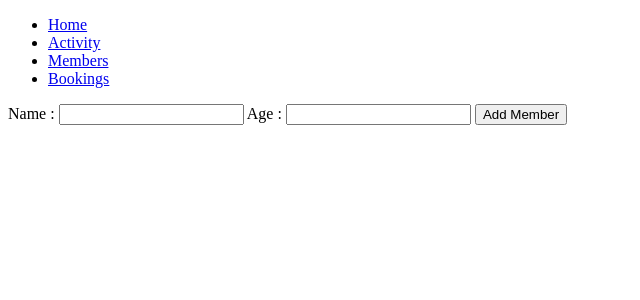
After one commit to Hornec1099/Gym_Project, a Flask app: page /members/new in a window 1280 px wide. The commit adds this page. Shown: the top 300 px of the page, without its empty margins (0-640 px from the left). Run offline with Flask 2, Linux system fonts and the light colour scheme.

Commit message:
completed all repo and the member pages with no CSS

```diff
--- a/app.py
+++ b/app.py
@@ -1,9 +1,12 @@
 from flask import Flask , render_template
 
+from controllers.member_controller import member_blueprint
+from controllers.actvitiy_controller import activity_blueprint
 
 app = Flask( __name__)
 
-
+app.register_blueprint(member_blueprint)
+app.register_blueprint(activity_blueprint)
 
 @app.route('/')
 def home ():
--- a/console.py
+++ b/console.py
@@ -35,3 +35,5 @@ booking3 = Booking( member2 , activity1 )
 booking_repository.save(booking1)
 booking_repository.save(booking2)
 booking_repository.save(booking3)
+
+members = activity_repository.members(activity1)
--- /dev/null
+++ b/controllers/member_controller.py
@@ -0,0 +1,54 @@
+from flask import Flask, render_template, request, redirect
+from flask import Blueprint
+from models.member import Member
+
+
+import repositories.member_repository as member_repository
+
+member_blueprint = Blueprint( "members", __name__)
+
+@member_blueprint.route("/members")
+def index():
+    members = member_repository.select_all()
+    return render_template( "members/index.html", all_members = members)
+
+
+@member_blueprint.route("/members/new")
+def new_member_form():
+    return render_template("members/new.html")
+
+@member_blueprint.route('/members', methods =['POST'])
+def create_member():
+    name = request.form['name']
+    age = request.form['age']
+    member = Member(name, age)
+    member_repository.save(member)
+    return redirect( "/members")
+
+
+@member_blueprint.route('/members/<id>')
+def show_member(id):
+    member =member_repository.select(id)
+    return render_template('members/show.html', member = member)
+
+
+@member_blueprint.route('/members/<id>/edit')
+def edit_member(id):
+    member = member_repository.select(id)
+    return render_template('members/edit.html', member = member)
+
+
+
+@member_blueprint.route('/members/<id>', methods=['POST'])
+def alter_member(id):
+    name = request.form['edited_name']
+    age = request.form['edited_age']
+    member = Member(name, age, id)
+    member_repository.update(member)
+    return redirect ('/members')
+
+
+@member_blueprint.route('/members/<id>/delete')
+def delete_member_id(id):
+    member_repository.delete(id)
+    return redirect('/members')
--- a/templates/base.html
+++ b/templates/base.html
@@ -10,7 +10,7 @@
 <nav>
     <ul>
         <li><a href = "/"> Home </a></li>
-        <li><a href = "/activites"> Activities </a></li>
+        <li><a href = "/activity"> Activity </a></li>
         <li><a href = "/members"> Members </a></li>
         <li><a href = "/bookings"> Bookings </a></li>
     </ul>
--- /dev/null
+++ b/templates/members/new.html
@@ -0,0 +1,17 @@
+{% extends "base.html" %}
+
+{% block content %}
+
+<form action = "/members" method = "post">
+
+    <label for = "name" > Name : </label>
+    <input type = "text" name = "name" id = "name">
+
+    <label for ="age"> Age : </label>
+    <input type = "number" name = "age" id = "age" min = 0 >
+
+    <button type ="submit"> Add Member </button>
+
+</form>
+
+{% endblock %}
```
Also changed, not shown: controllers/actvitiy_controller.py (added, +29 -0 lines), repositories/activity_repository.py (+4 -4 lines), repositories/booking_repository.py (+18 -6 lines), templates/activity/index.html (added, +30 -0 lines), templates/activity/new.html (added, +24 -0 lines), templates/members/edit.html (added, +17 -0 lines), templates/members/index.html (added, +26 -0 lines), templates/members/show.html (added, +12 -0 lines), controllers/booking_controller.py (added).
